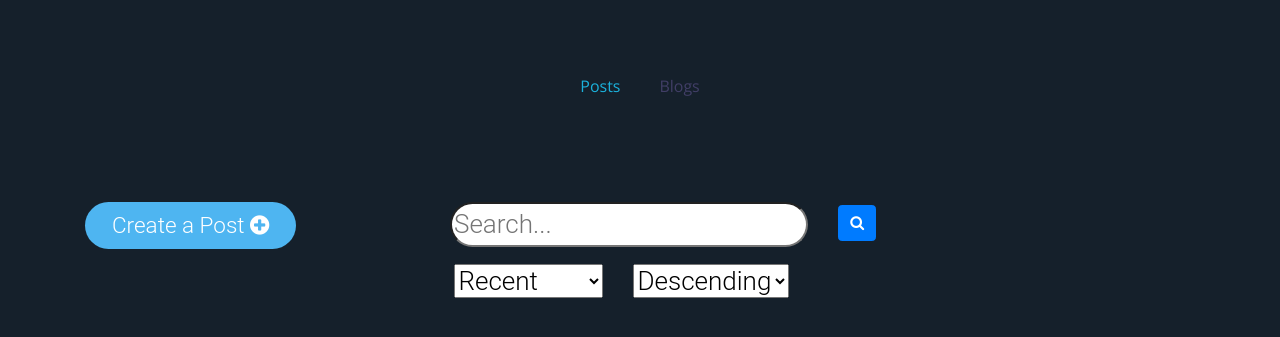
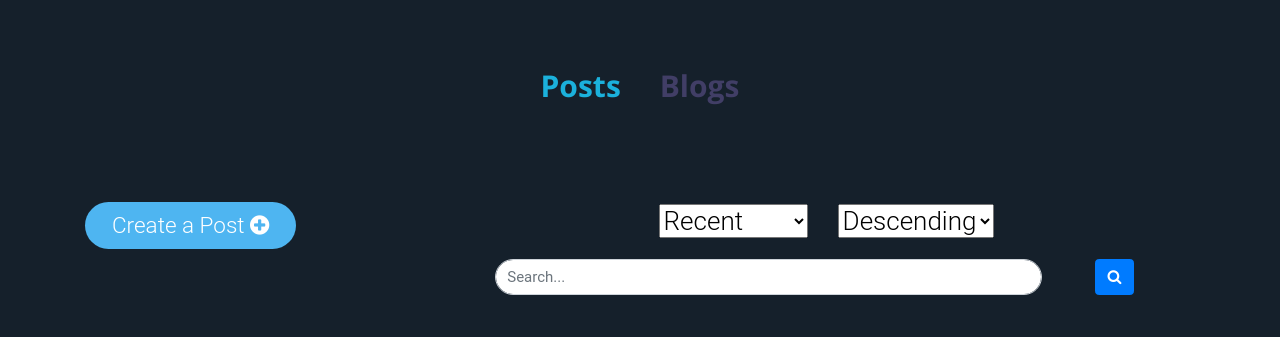
Before and after one commit to MarioCSilva/Blog_TPW, a Django app: template Blog/app/templates/main_page.html in a window 1280 px wide. Shown: the part 110-447 px from the top of the page. Run offline with Django 3.2, Linux system fonts and the light colour scheme; the template is opened without the code that fills it: values that come from a table or form of the project are taken from there, others are empty; data comes from the database, SQL or seed files in the repository; both versions use the stored data as it was after the commit; some libraries are stand-ins or nearby versions.

Commit message:
some stuff

```diff
--- a/Blog/app/forms.py
+++ b/Blog/app/forms.py
@@ -109,13 +109,13 @@ class EditBlogPic(forms.Form):
 
 
 class FilterPostForm(forms.Form):
-    search_post = forms.CharField(max_length=50,required=False, widget=forms.TextInput(attrs={'placeholder':'Search...',"class":"rounded-pill"}))
+    search_post = forms.CharField(max_length=50,required=False, widget=forms.TextInput(attrs={'placeholder':'Search...', "class":"rounded-pill form-control", 'style': 'width: 100%'}))
     order_choice_post = forms.ChoiceField(choices=[("recent","Recent"),("likes","Likes"),("comments","Comments")])
     order_by_post  = forms.ChoiceField(choices=[("desc","Descending"),("asc","Ascending")])
 
 
 class FilterBlogForm(forms.Form):
-    search_blog = forms.CharField(max_length=50,required=False, widget=forms.TextInput(attrs={'placeholder':'Search...',"class":"form-control", 'size':'60%'}))
+    search_blog = forms.CharField(max_length=50,required=False, widget=forms.TextInput(attrs={'placeholder':'Search...',"class":"form-control rounded-pill", 'style': 'width: 100%'}))
     order_choice_blog = forms.ChoiceField(required=False,choices=[("","Order by..."),("subs", "Subs"), ("posts", "Nº of Posts")])
     data = tuple([(x.id,x.name) for x in Topic.objects.all() if x.name!="Personal"])
     topic_choice_blog = forms.TypedMultipleChoiceField(required=False, choices=data)
--- a/Blog/app/templates/main_page.html
+++ b/Blog/app/templates/main_page.html
@@ -10,7 +10,7 @@
             number = $(number_text).html()
 
             if (val_like =='like'){
-                $(like_icon).css("color","blue");
+                $(like_icon).css("color","#007bff");
                 console.log($(button_like).val())
                 $(button_like).val('dislike');
                 console.log($(button_like).val());
@@ -46,8 +46,8 @@
             <div class="row">
                 <div class="col-lg-12">
                     <ul id="portfolio-flters">
-                        <li id="filter-post">Posts</li>
-                        <li id="filter-page">Blogs</li>
+                        <li id="filter-post" style="font-size: 30px; font-weight: bold">Posts</li>
+                        <li id="filter-page" style="font-size: 30px; font-weight: bold">Blogs</li>
                     </ul>
                 </div>
             </div>
@@ -64,7 +64,7 @@
                         <form class="form-inline d-flex justify-content-center md-form form-sm searches">
                             <!--<input class="form-control form-control-lg mr-3 w-75" type="text" placeholder="Search" aria-label="Search">
                             -->
-                            <div class="row" style="margin-left: -100px">
+                            <div class="row mb-3 col-sm-12" style="margin-left: -100px">
                                 <div class="col-sm-4">
                                     {{ search_blog_form.order_choice_blog }}
                                 </div>
@@ -73,12 +73,13 @@
                                 </div>
                                 <div class="col-sm-4">
                                     {{ search_blog_form.topic_choice_blog }}
-                                </div></div>
-                            <div class="row">
-                                <div class="col-sm-9">
+                                </div>
+                            </div>
+                            <div class="row col-sm-12">
+                                <div class="col-sm-11">
                                     {{ search_blog_form.search_blog }}
                                 </div>
-                                <div class="col-sm-3" style="text-align: right">
+                                <div class="col-sm-1" style="text-align: right">
                                     <button type="submit" class="btn btn-primary">
                                         <i class="fa fa-search" aria-hidden="true" style="text-align: right;"></i>
                                     </button>
@@ -188,8 +189,15 @@
                         <form action="." method="GET" class="form-inline d-flex justify-content-center md-form form-sm searches">
                             <!-- <input name="search_post" class="form-control form-control-lg mr-3 w-75" type="text" placeholder="Search" aria-label="Search">
                             -->
-                            <div class="row">
                                 <div class="row mb-3">
+                                    <div class="col-sm-3">
+                                        {{ search_post_form.order_choice_post }}
+                                    </div>
+                                    <div class="col-sm-9" style="text-align: right">
+                                        {{ search_post_form.order_by_post }}
+                                    </div>
+                                </div>
+                                <div class="row mb-3 col-sm-12" style="text-align: center">
                                     <div class="col-sm-10">
                                         {{ search_post_form.search_post }}
                                     </div>
@@ -197,19 +205,10 @@
                                         <input type="hidden" name="search_post_type" value="blog" style="display:none">
                                         <button type="submit" class="btn btn-primary">
                                         <i class="fa fa-search" aria-hidden="true" style="text-align: right;"></i>
-                                    </button>
-                                </div>
-                                </div>
-                                <div class="row mb-3">
-                                <div class="col-sm-6">
-                                    {{ search_post_form.order_choice_post }}
-                                </div>
-                                <div class="col-sm-6">
-                                    {{ search_post_form.order_by_post }}
-                                </div>
+                                        </button>
+                                    </div>
                                 </div>
 
-                            </div>
                         </form>
                     </div>
 
@@ -306,7 +305,7 @@
                                             {% else %}
                                                 {% if post_det.like %}
                                                     <button id="like{{ post_det.post.id }}" value="dislike" style="background: transparent; border: 0px" onclick="like_post('{{ user.username }}', '{{ post_det.post.id }}', 'like{{ post_det.post.id }}', 'like_icon{{ post_det.post.id }}','number{{ post_det.post.id }}')">
-                                                    <i class="fa fa-thumbs-up" id="like_icon{{ post_det.post.id }}" value="dislike" style="color:blue"></i> <span style="padding-left: 3px;color:white" id="number{{ post_det.post.id }}">{{ post_det.post.likes.count }}<span/>
+                                                    <i class="fa fa-thumbs-up" id="like_icon{{ post_det.post.id }}" value="dislike" style="color:#007bff"></i> <span style="padding-left: 3px;color:white" id="number{{ post_det.post.id }}">{{ post_det.post.likes.count }}<span/>
                                                 {% else %}
                                                     <button id="like{{ post_det.post.id }}" value="like" style="background: transparent; border: 0px" onclick="like_post('{{ user.username }}', '{{ post_det.post.id }}', 'like{{ post_det.post.id }}', 'like_icon{{ post_det.post.id }}','number{{ post_det.post.id }}')">
                                                     <i class="fa fa-thumbs-up" id="like_icon{{ post_det.post.id }}" value="like" style="color:grey"></i> <span style="padding-left: 3px;color: white" id="number{{ post_det.post.id }}">{{ post_det.post.likes.count }}</span>
```
Also changed, not shown: Blog/db.sqlite3.
